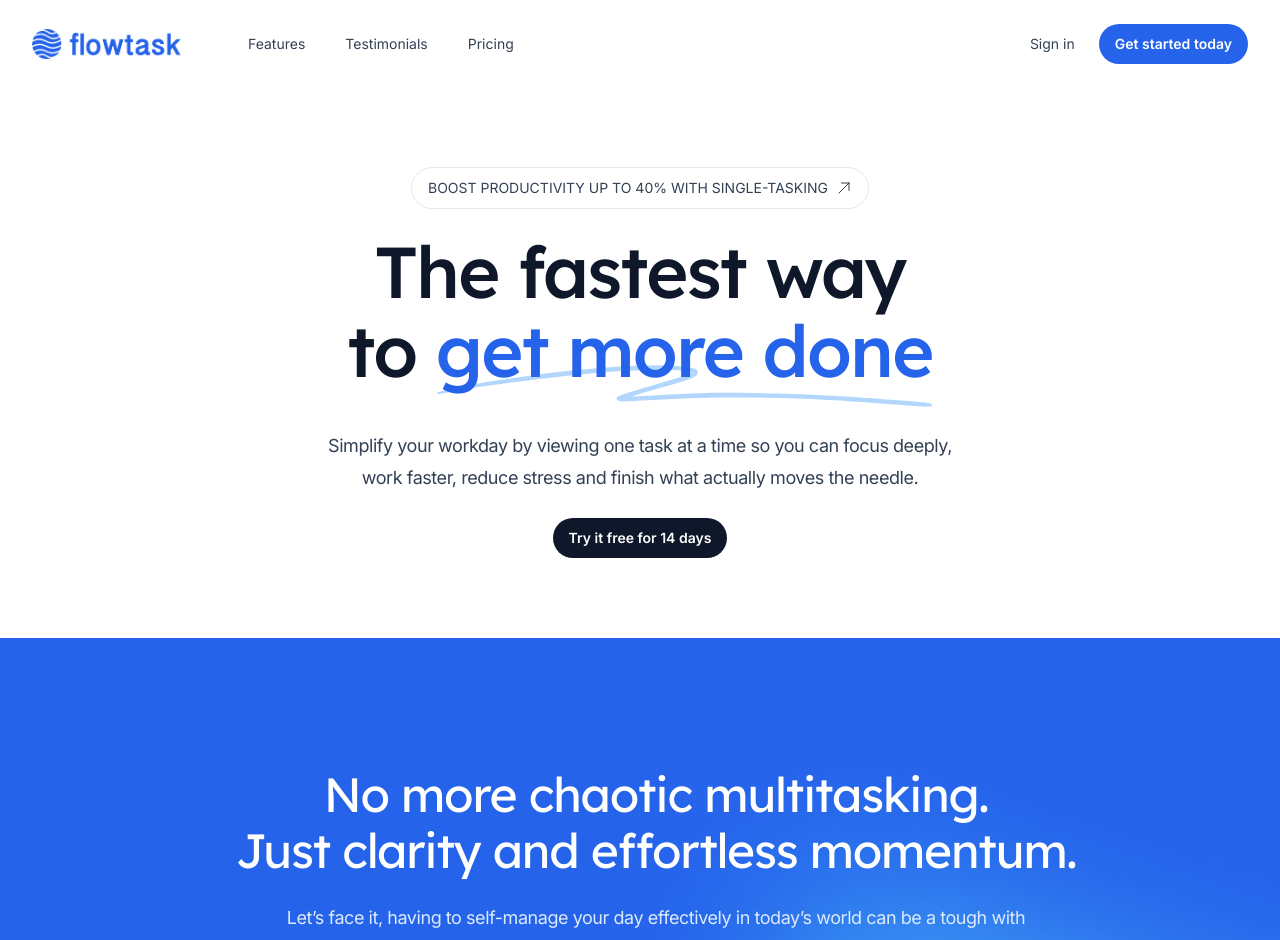
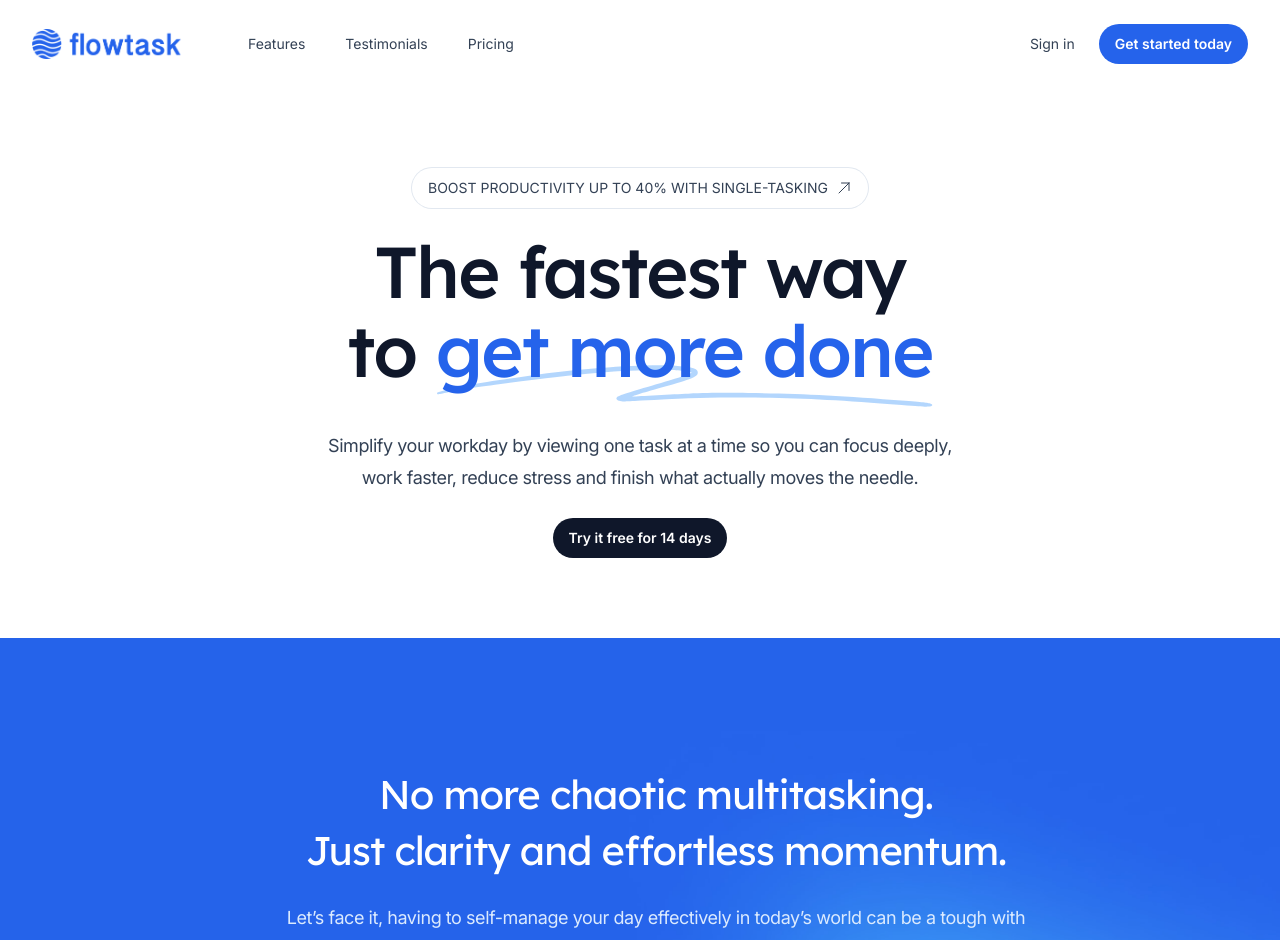
Before and after one commit to jnaples/flowtask-marketing, a Next.js app: page / in a window 1280 px wide. Shown: the top 940 px of the page. Built offline with nearby package versions, Linux system fonts and the light colour scheme.

Commit message:
Fix homepage font size to make all consistent

```diff
--- a/src/components/PrimaryFeatures.jsx
+++ b/src/components/PrimaryFeatures.jsx
@@ -69,7 +69,7 @@ export function PrimaryFeatures() {
       />
       <FluidContainer className="relative">
         <div className="flex max-w-4xl flex-col items-center text-center md:mx-auto">
-          <h2 className="font-display text-3xl tracking-tight text-white sm:text-4xl md:text-5xl">
+          <h2 className="font-display text-3xl tracking-tight text-white sm:text-4xl">
             No more chaotic multitasking.
             <br />
             Just clarity and effortless momentum.
```
